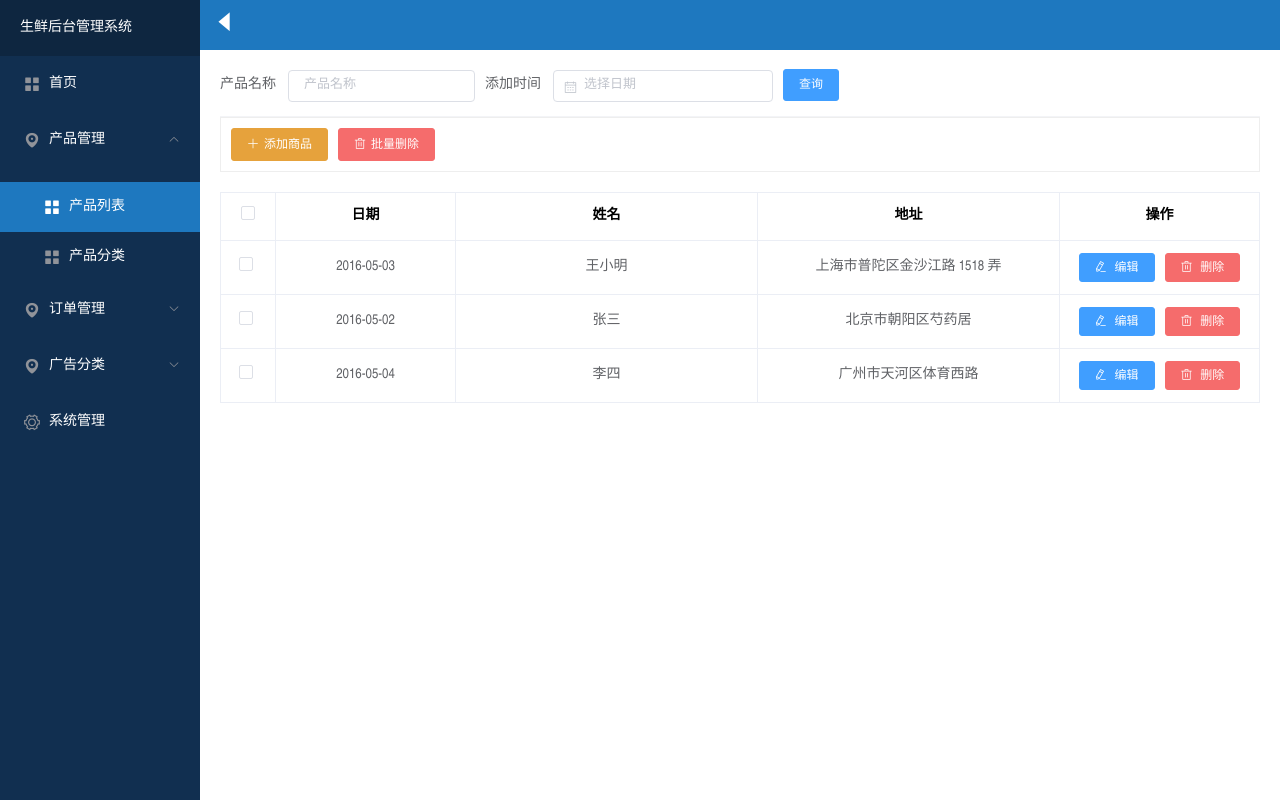
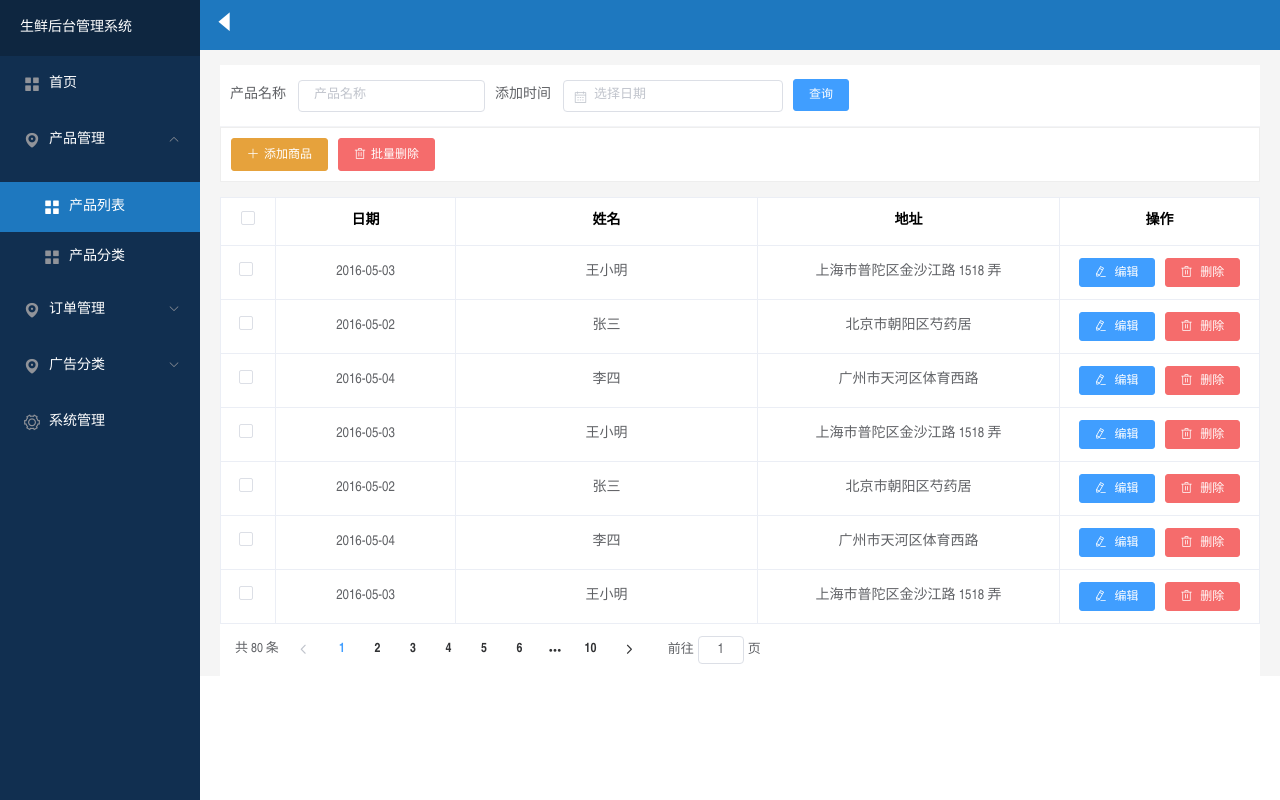
Before and after one commit to CCCCYKC/vue2-porject1, a Vue app: page /produce/list in a window 1280 px wide. Built offline with nearby package versions, Linux system fonts and the light colour scheme; no server answers; some icons are missing.

Commit message:
完成产品列表分页组件+添加商品的路由设置

```diff
--- a/src/App.vue
+++ b/src/App.vue
@@ -11,5 +11,4 @@ export default {
 </script>
 
 <style>
-
 </style>
--- /dev/null
+++ b/src/components/pagination/pagination.vue
@@ -0,0 +1,48 @@
+<template>
+  <!--
+    分页组件
+    layout: "total, sizes, prev, pager, next, jumper" 布局
+    可传递参数:pageSize, total
+  -->
+  <el-pagination
+    @size-change="handleSizeChange"
+    @current-change="handleCurrentChange"
+    :current-page="currentPage"
+    :page-size="pageSize"
+    layout="total, prev, pager, next, jumper"
+    :total="total"
+  >
+  </el-pagination>
+</template>
+
+<script>
+export default {
+  name: "PaginationComponent",
+  props: {
+    pageSize: {
+      type: Number,
+      default: 10,
+    },
+    total: {
+      type: Number,
+      default: 100,
+    },
+  },
+  methods: {
+    handleSizeChange(val) {
+      console.log(`每页 ${val} 条`);
+    },
+    handleCurrentChange(val) {
+      console.log(`当前页: ${val}`);
+    },
+  },
+  data() {
+    return {
+      currentPage: 1,
+    };
+  },
+};
+</script>
+
+<style>
+</style>
--- a/src/router/index.js
+++ b/src/router/index.js
@@ -8,6 +8,7 @@ import Home from "@/views/home/home.vue";
 const Produce = () => import("@/views/produce/index.vue");
 const ProduceList = () => import("@/views/produce/list/index.vue");
 const ProduceCategory = () => import("@/views/produce/category/index.vue");
+const AddProduct = () => import("@/views/produce/list/addProduct.vue");
 
 const Order = () => import("@/views/order/index.vue");
 const OrderList = () => import("@/views/order/list/index.vue");
@@ -43,6 +44,14 @@ const routes = [
                         path: "category",    //产品分类 访问路径：/produce/category
                         name: "produceCategory",
                         component: ProduceCategory
+                    },
+                    {
+                        path: "addProduct",    //添加产品 访问路径：/produce/addProduct
+                        name: "addProduct",
+                        component: AddProduct,
+                        meta: {
+                            activeMenu: "/produce/list"  // 设置侧边栏激活菜单
+                        }
                     }
                 ]
             },
--- a/src/views/home/home.vue
+++ b/src/views/home/home.vue
@@ -328,6 +328,7 @@ export default {
   height: 290px;
   margin-top: 20px;
   .middle-left {
+    background: white;
     display: flex;
     flex-direction: column;
     flex: 7;
@@ -335,6 +336,7 @@ export default {
     border: #f3f4f7 1px solid;
   }
   .middle-right {
+    background: white;
     border: #f3f4f7 1px solid;
     flex: 3;
   }
@@ -360,6 +362,7 @@ export default {
   display: flex;
   justify-content: space-around;
   .item {
+    background: white;
     width: 200px;
     display: flex;
     flex-direction: row;
--- a/src/views/layout/content/index.vue
+++ b/src/views/layout/content/index.vue
@@ -55,7 +55,9 @@ export default {
   }
 }
 .content {
+  padding-top: 15px;
   padding-right: 20px;
   padding-left: 20px;
+  background: #f5f5f5;
 }
 </style>
--- a/src/views/layout/menu/index.vue
+++ b/src/views/layout/menu/index.vue
@@ -1,7 +1,7 @@
 <template>
   <div style="height: 100vh">
     <el-menu
-      :default-active="$route.path"
+      :default-active="active"
       class="el-menu-vertical-demo"
       background-color="#112f50"
       text-color="#fff"
@@ -78,7 +78,25 @@ export default {
   data() {
     return {
       // isCollapse: false, // 控制菜单是否折叠
+      active: "", // 当前激活的菜单项
     };
+  },
+  created() {
+    // 初始化、刷新时设置激活菜单
+    this.active = this.$route.meta.activeMenu || this.$route.path;
+  },
+  watch: {
+    // 设置动态路由，
+    $route(to) {
+      console.log("路由变化", to);
+      // 当路由变化时，更新菜单的激活状态
+      let { meta, path } = to;
+      if (meta.activeMenu) {
+        this.active = meta.activeMenu;
+      } else {
+        this.active = path;
+      }
+    },
   },
   props: {
     isCollapse: {
--- /dev/null
+++ b/src/views/produce/list/addProduct.vue
@@ -0,0 +1,49 @@
+<template>
+  <div class="addproject">
+    <el-row :gutter="20">
+      <el-col :span="5">
+        <div class="nav">
+          <div class="title">产品类型列表</div>
+        </div>
+      </el-col>
+      <el-col :span="19">
+        <div class="wapper">
+          <div class="title">商品添加</div>
+        </div>
+      </el-col>
+    </el-row>
+  </div>
+</template>
+
+<script>
+export default {};
+</script>
+
+<style lang="less" scoped>
+.nav {
+  background: white;
+  margin: 10px;
+  border-right: 1px solid #e0e0e0;
+  height: 500px;
+  .title {
+    font-weight: bold;
+    font-size: 16px;
+    padding: 18px;
+    color: #fff;
+    background: skyblue;
+  }
+}
+
+.wapper {
+  background: white;
+  margin: 10px;
+  height: 800px;
+  .title {
+    font-weight: bold;
+    font-size: 16px;
+    padding: 18px;
+    color: #eee;
+    background: grey;
+  }
+}
+</style>
--- a/src/views/produce/list/index.vue
+++ b/src/views/produce/list/index.vue
@@ -30,7 +30,11 @@
       </div>
       <!-- 添加删除 -->
       <div class="btn">
-        <el-button type="warning" size="small" icon="el-icon-plus"
+        <el-button
+          type="warning"
+          size="small"
+          icon="el-icon-plus"
+          @click="toAddProduct"
           >添加商品</el-button
         >
         <el-button type="danger" size="small" icon="el-icon-delete"
@@ -79,13 +83,20 @@
           </template>
         </el-table-column>
       </el-table>
+      <div class="pagination">
+        <Pagination :pageSize="pageSize" :total="total"></Pagination>
+      </div>
     </div>
   </div>
 </template>
 
 <script>
+import Pagination from "@/components/pagination/pagination.vue";
 export default {
   name: "productListPage",
+  components: {
+    Pagination,
+  },
   data() {
     return {
       formInline: {
@@ -108,10 +119,36 @@ export default {
           name: "李四",
           address: "广州市天河区体育西路",
         },
+        {
+          date: "2016-05-03",
+          name: "王小明",
+          address: "上海市普陀区金沙江路 1518 弄",
+        },
+        {
+          date: "2016-05-02",
+          name: "张三",
+          address: "北京市朝阳区芍药居",
+        },
+        {
+          date: "2016-05-04",
+          name: "李四",
+          address: "广州市天河区体育西路",
+        },
+        {
+          date: "2016-05-03",
+          name: "王小明",
+          address: "上海市普陀区金沙江路 1518 弄",
+        },
       ],
+      pageSize: 8,
+      total: 80, // 假设总条数为100
     };
   },
   methods: {
+    // 跳转到添加产品页面
+    toAddProduct() {
+      this.$router.push('/produce/addProduct');
+    },
     onSubmit() {
       console.log("submit!");
     },
@@ -123,12 +160,8 @@ export default {
     },
     // 获取产品列表数据----------
     async projectList(page) {
-      try {
-        let res = await this.$api.projectList({ page });
-        console.log("产品列表数据----", res.data);
-      } catch (error) {
-        console.error("请求失败:", error);
-      }
+      let res = await this.$api.projectList({ page });
+      console.log("产品列表数据----", res);
     },
   },
   created() {
@@ -140,9 +173,10 @@ export default {
 <style lang="less" scoped>
 .header {
   background: #fff;
-  margin-bottom: 20px;
+  margin-bottom: 15px;
   .form {
-    padding-top: 15px;
+    padding-top: 10px;
+    padding-left: 10px;
     border-bottom: #f3f4f7 solid 1px;
     .el-form-item {
       margin-bottom: 10px;
@@ -158,5 +192,8 @@ export default {
   ::v-deep .table-header {
     color: black;
   }
+  .pagination {
+    padding: 10px;
+  }
 }
 </style>
```
Also changed, not shown: src/api/index.js (+28 -0 lines).
